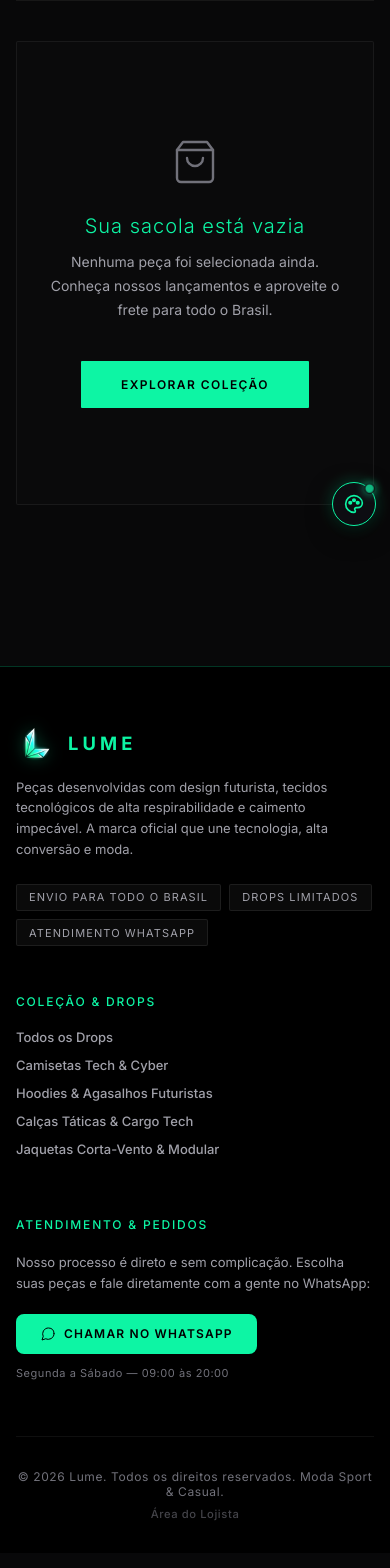
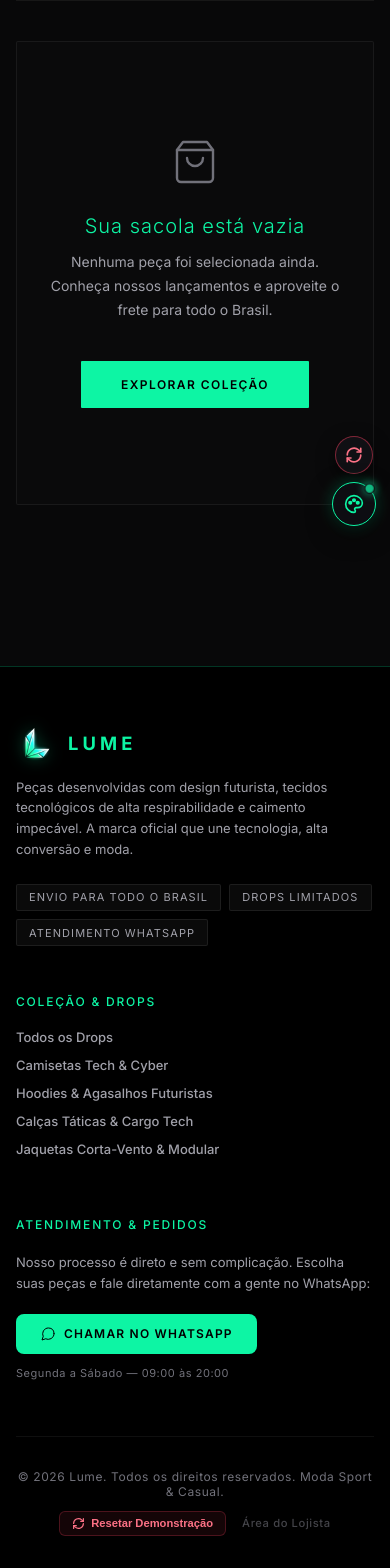
Before and after one commit to EntwicklerMavericks/lume-showcase, an Angular app: page /carrinho in a window 390 px wide. Shown: the part 242-1810 px from the top of the page. Built offline with nearby package versions, Linux system fonts and the light colour scheme.

Commit message:
feat(demo): adicionar botoes de reset rapido e limpeza total da loja no mobile e desktop

```diff
--- a/src/app/features/store/components/store-footer/store-footer.component.html
+++ b/src/app/features/store/components/store-footer/store-footer.component.html
@@ -40,7 +40,18 @@
 
     <div class="footer-bottom">
       <p>&copy; {{ currentYear }} {{ storeName }}. Todos os direitos reservados. Moda Sport & Casual.</p>
-      <a routerLink="/admin/products" class="footer-admin-link">Área do Lojista</a>
+      <div class="footer-bottom-actions">
+        <button type="button" class="footer-reset-btn" (click)="resetDemoStore()" title="Limpar todos os dados e resetar demonstração">
+          <svg xmlns="http://www.w3.org/2000/svg" width="13" height="13" viewBox="0 0 24 24" fill="none" stroke="currentColor" stroke-width="2.2" stroke-linecap="round" stroke-linejoin="round">
+            <path d="M3 12a9 9 0 0 1 15-6.7L21 8"/>
+            <path d="M21 3v5h-5"/>
+            <path d="M21 12a9 9 0 0 1-15 6.7L3 16"/>
+            <path d="M3 21v-5h5"/>
+          </svg>
+          <span>Resetar Demonstração</span>
+        </button>
+        <a routerLink="/admin/products" class="footer-admin-link">Área do Lojista</a>
+      </div>
     </div>
   </div>
 </footer>
--- a/src/app/features/store/components/store-footer/store-footer.component.scss
+++ b/src/app/features/store/components/store-footer/store-footer.component.scss
@@ -159,9 +159,46 @@
       margin: 0;
     }
 
+    .footer-bottom-actions {
+      display: flex;
+      align-items: center;
+      justify-content: center;
+      gap: 16px;
+      margin-top: 0.75rem;
+      flex-wrap: wrap;
+    }
+
+    .footer-reset-btn {
+      display: inline-flex;
+      align-items: center;
+      gap: 6px;
+      background: rgba(244, 63, 94, 0.08);
+      border: 1px solid rgba(244, 63, 94, 0.25);
+      color: #fb7185;
+      padding: 5px 12px;
+      border-radius: 6px;
+      font-size: 0.7rem;
+      font-weight: 600;
+      cursor: pointer;
+      transition: all 0.2s ease;
+
+      svg {
+        transition: transform 0.3s ease;
+      }
+
+      &:hover {
+        background: rgba(244, 63, 94, 0.2);
+        border-color: #f43f5e;
+        color: #ffffff;
+
+        svg {
+          transform: rotate(-180deg);
+        }
+      }
+    }
+
     .footer-admin-link {
       display: inline-block;
-      margin-top: 0.5rem;
       color: var(--text-muted);
       text-decoration: none;
       font-size: 0.7rem;
--- a/src/app/features/store/components/store-footer/store-footer.component.ts
+++ b/src/app/features/store/components/store-footer/store-footer.component.ts
@@ -29,4 +29,10 @@ export class StoreFooterComponent {
     const c = this.demoStorage.activeConfig();
     return `https://wa.me/${c.whatsappNumber}?text=${encodeURIComponent(`Olá! Vim pelo site da ${c.name} e gostaria de falar com um atendente sobre o catálogo e pedidos.`)}`;
   }
+
+  resetDemoStore(): void {
+    if (confirm('Deseja realmente limpar todos os dados, esvaziar o carrinho e resetar a loja para a demonstração original?')) {
+      this.demoStorage.resetEntireStore(true);
+    }
+  }
 }
--- a/src/app/features/store/components/store-header/store-header.component.html
+++ b/src/app/features/store/components/store-header/store-header.component.html
@@ -213,6 +213,16 @@
       </nav>
 
       <div class="mobile-drawer-footer">
+        <button type="button" class="mobile-reset-btn" (click)="resetDemoStore()">
+          <svg xmlns="http://www.w3.org/2000/svg" width="16" height="16" viewBox="0 0 24 24" fill="none" stroke="currentColor" stroke-width="2.2" stroke-linecap="round" stroke-linejoin="round">
+            <path d="M3 12a9 9 0 0 1 15-6.7L21 8"/>
+            <path d="M21 3v5h-5"/>
+            <path d="M21 12a9 9 0 0 1-15 6.7L3 16"/>
+            <path d="M3 21v-5h5"/>
+          </svg>
+          <span>Limpar Dados & Resetar Loja</span>
+        </button>
+
         <a [href]="whatsappLink" target="_blank" rel="noopener noreferrer" class="mobile-whatsapp-btn">
           <svg xmlns="http://www.w3.org/2000/svg" width="16" height="16" viewBox="0 0 24 24" fill="none" stroke="currentColor" stroke-width="1.5" stroke-linecap="round" stroke-linejoin="round">
             <path d="M21 11.5a8.38 8.38 0 0 1-.9 3.8 8.5 8.5 0 0 1-7.6 4.7 8.38 8.38 0 0 1-3.8-.9L3 21l1.9-5.7a8.38 8.38 0 0 1-.9-3.8 8.5 8.5 0 0 1 4.7-7.6 8.38 8.38 0 0 1 3.8-.9h.5a8.48 8.48 0 0 1 8 8v.5z"/>
--- a/src/app/features/store/components/store-header/store-header.component.scss
+++ b/src/app/features/store/components/store-header/store-header.component.scss
@@ -637,6 +637,44 @@
       padding-top: 1.5rem;
       border-top: 1px solid rgba(255, 255, 255, 0.08);
 
+      .mobile-reset-btn {
+        width: 100%;
+        display: flex;
+        align-items: center;
+        justify-content: center;
+        gap: 0.5rem;
+        background: rgba(244, 63, 94, 0.08);
+        border: 1px solid rgba(244, 63, 94, 0.35);
+        color: #fb7185;
+        padding: 0.85rem;
+        border-radius: 8px;
+        font-size: 0.8rem;
+        font-weight: 600;
+        letter-spacing: 0.03em;
+        cursor: pointer;
+        margin-bottom: 0.75rem;
+        transition: all 0.2s ease;
+
+        svg {
+          flex-shrink: 0;
+          transition: transform 0.3s ease;
+        }
+
+        &:hover {
+          background: rgba(244, 63, 94, 0.2);
+          border-color: #f43f5e;
+          color: #ffffff;
+
+          svg {
+            transform: rotate(-180deg);
+          }
+        }
+
+        &:active {
+          transform: scale(0.98);
+        }
+      }
+
       .mobile-whatsapp-btn {
         width: 100%;
         display: flex;
--- a/src/app/features/store/components/store-header/store-header.component.ts
+++ b/src/app/features/store/components/store-header/store-header.component.ts
@@ -52,4 +52,11 @@ export class StoreHeaderComponent {
     this.closeMobileMenu();
     this.authService.logout('/');
   }
+
+  resetDemoStore() {
+    if (confirm('Deseja realmente limpar todos os dados, esvaziar o carrinho e resetar a loja para a demonstração original?')) {
+      this.closeMobileMenu();
+      this.demoStorage.resetEntireStore(true);
+    }
+  }
 }
--- a/src/app/shared/components/demo-control/demo-control.component.html
+++ b/src/app/shared/components/demo-control/demo-control.component.html
@@ -2,6 +2,22 @@
 @if (!isOpen()) {
   <div class="demo-trigger-wrapper">
     <button
+      type="button"
+      class="demo-quick-reset-btn"
+      (click)="resetDefaults()"
+      aria-label="Limpar dados e resetar loja"
+      title="Limpar todos os dados e resetar demonstração"
+    >
+      <svg xmlns="http://www.w3.org/2000/svg" width="18" height="18" viewBox="0 0 24 24" fill="none" stroke="currentColor" stroke-width="2.2" stroke-linecap="round" stroke-linejoin="round">
+        <path d="M3 12a9 9 0 0 1 15-6.7L21 8"/>
+        <path d="M21 3v5h-5"/>
+        <path d="M21 12a9 9 0 0 1-15 6.7L3 16"/>
+        <path d="M3 21v-5h5"/>
+      </svg>
+    </button>
+
+    <button
+      type="button"
       class="demo-trigger-btn"
       (click)="toggleOpen()"
       aria-label="Personalizar loja"
@@ -43,6 +59,16 @@
       </div>
 
       <div class="header-actions">
+        <button type="button" class="btn-header-reset" (click)="resetDefaults()" title="Limpar dados e resetar demonstração">
+          <svg width="15" height="15" viewBox="0 0 24 24" fill="none" stroke="currentColor" stroke-width="2.2" stroke-linecap="round" stroke-linejoin="round">
+            <path d="M3 12a9 9 0 0 1 15-6.7L21 8"/>
+            <path d="M21 3v5h-5"/>
+            <path d="M21 12a9 9 0 0 1-15 6.7L3 16"/>
+            <path d="M3 21v-5h5"/>
+          </svg>
+          <span>Resetar Loja</span>
+        </button>
+
         <button class="btn-icon" (click)="minimize()" title="Minimizar para botão discreto">
           <svg width="18" height="18" viewBox="0 0 24 24" fill="none" stroke="currentColor" stroke-width="2">
             <line x1="5" y1="12" x2="19" y2="12"></line>
--- a/src/app/shared/components/demo-control/demo-control.component.scss
+++ b/src/app/shared/components/demo-control/demo-control.component.scss
@@ -8,11 +8,59 @@
   bottom: 20px;
   right: 20px;
   z-index: 9999;
+  display: flex;
+  flex-direction: column;
+  align-items: center;
+  gap: 10px;
   transition: transform 0.25s cubic-bezier(0.4, 0, 0.2, 1);
 
   @media (max-width: 860px) {
     bottom: calc(76px + env(safe-area-inset-bottom, 0px));
     right: 14px;
+    gap: 8px;
+  }
+}
+
+.demo-quick-reset-btn {
+  display: flex;
+  align-items: center;
+  justify-content: center;
+  width: 40px;
+  height: 40px;
+  padding: 0;
+  background: rgba(18, 18, 22, 0.94);
+  border: 1.5px solid rgba(244, 63, 94, 0.5);
+  border-radius: 50%;
+  color: #fb7185;
+  cursor: pointer;
+  backdrop-filter: blur(16px);
+  -webkit-backdrop-filter: blur(16px);
+  box-shadow: 0 6px 18px rgba(0, 0, 0, 0.6);
+  transition: all 0.25s cubic-bezier(0.4, 0, 0.2, 1);
+
+  @media (max-width: 640px) {
+    width: 38px;
+    height: 38px;
+  }
+
+  svg {
+    transition: transform 0.35s ease;
+  }
+
+  &:hover {
+    transform: scale(1.1);
+    background: #f43f5e;
+    border-color: #f43f5e;
+    color: #ffffff;
+    box-shadow: 0 8px 24px rgba(244, 63, 94, 0.5);
+
+    svg {
+      transform: rotate(-180deg);
+    }
+  }
+
+  &:active {
+    transform: scale(0.92);
   }
 }
 
@@ -206,7 +254,44 @@
 
   .header-actions {
     display: flex;
+    align-items: center;
     gap: 8px;
+
+    .btn-header-reset {
+      display: inline-flex;
+      align-items: center;
+      gap: 6px;
+      padding: 6px 12px;
+      background: rgba(244, 63, 94, 0.1);
+      border: 1px solid rgba(244, 63, 94, 0.3);
+      color: #fb7185;
+      border-radius: 8px;
+      font-size: 0.75rem;
+      font-weight: 600;
+      cursor: pointer;
+      transition: all 0.2s ease;
+
+      svg {
+        transition: transform 0.3s ease;
+      }
+
+      &:hover {
+        background: #f43f5e;
+        border-color: #f43f5e;
+        color: #ffffff;
+
+        svg {
+          transform: rotate(-180deg);
+        }
+      }
+
+      @media (max-width: 480px) {
+        padding: 6px 8px;
+        span {
+          display: none;
+        }
+      }
+    }
   }
 
   .btn-icon {
--- a/src/app/shared/components/demo-control/demo-control.component.ts
+++ b/src/app/shared/components/demo-control/demo-control.component.ts
@@ -107,10 +107,8 @@ export class DemoControlComponent {
   }
 
   resetDefaults(): void {
-    if (confirm('Deseja realmente restaurar todos os dados e o catálogo para o padrão original da demonstração?')) {
-      this.demoStorage.resetToDefaults();
-      this.syncFormWithConfig();
-      this.notify('Demonstração restaurada com sucesso!');
+    if (confirm('Deseja realmente limpar todos os dados, esvaziar o carrinho e restaurar a loja para o padrão original da demonstração?')) {
+      this.demoStorage.resetEntireStore(true);
     }
   }
 
```
Also changed, not shown: src/app/core/services/demo-storage.service.ts (+37 -12 lines).
